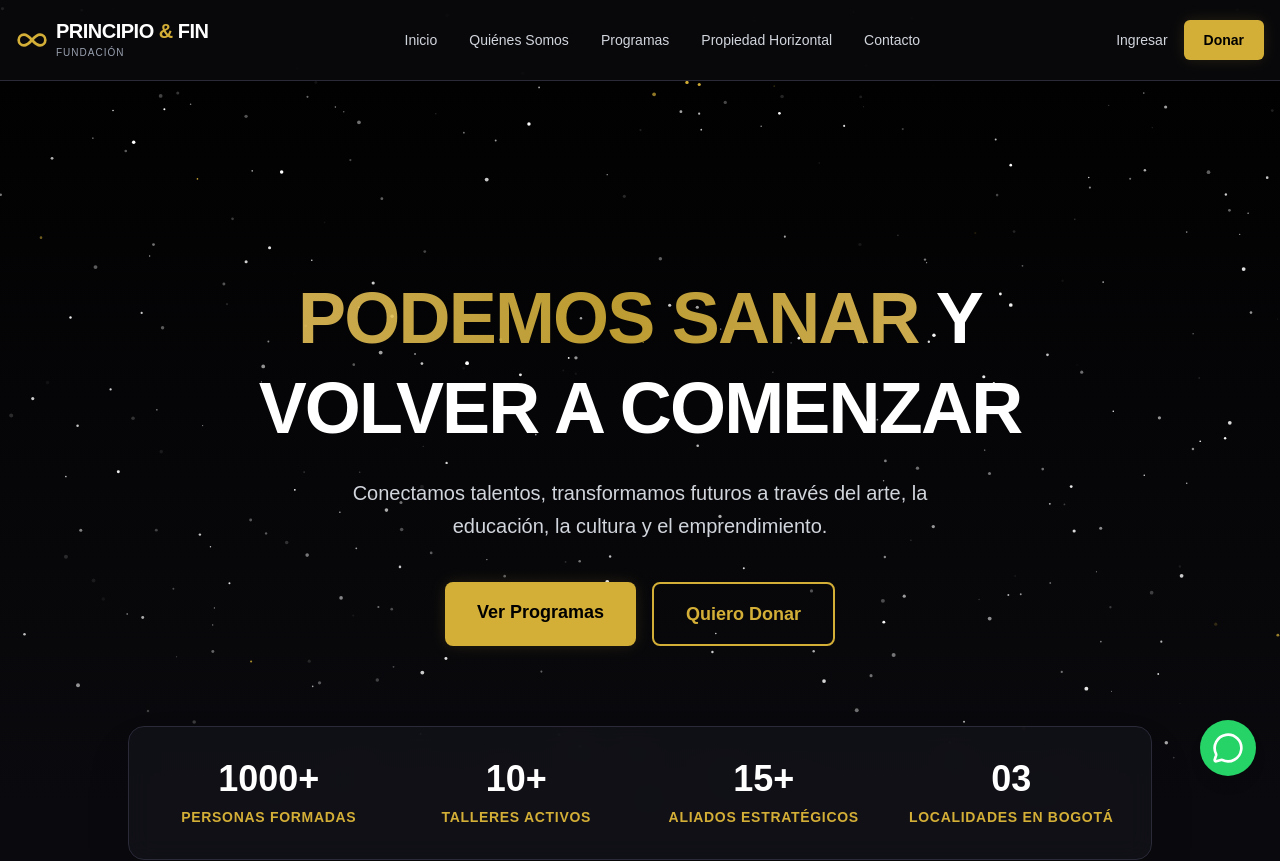
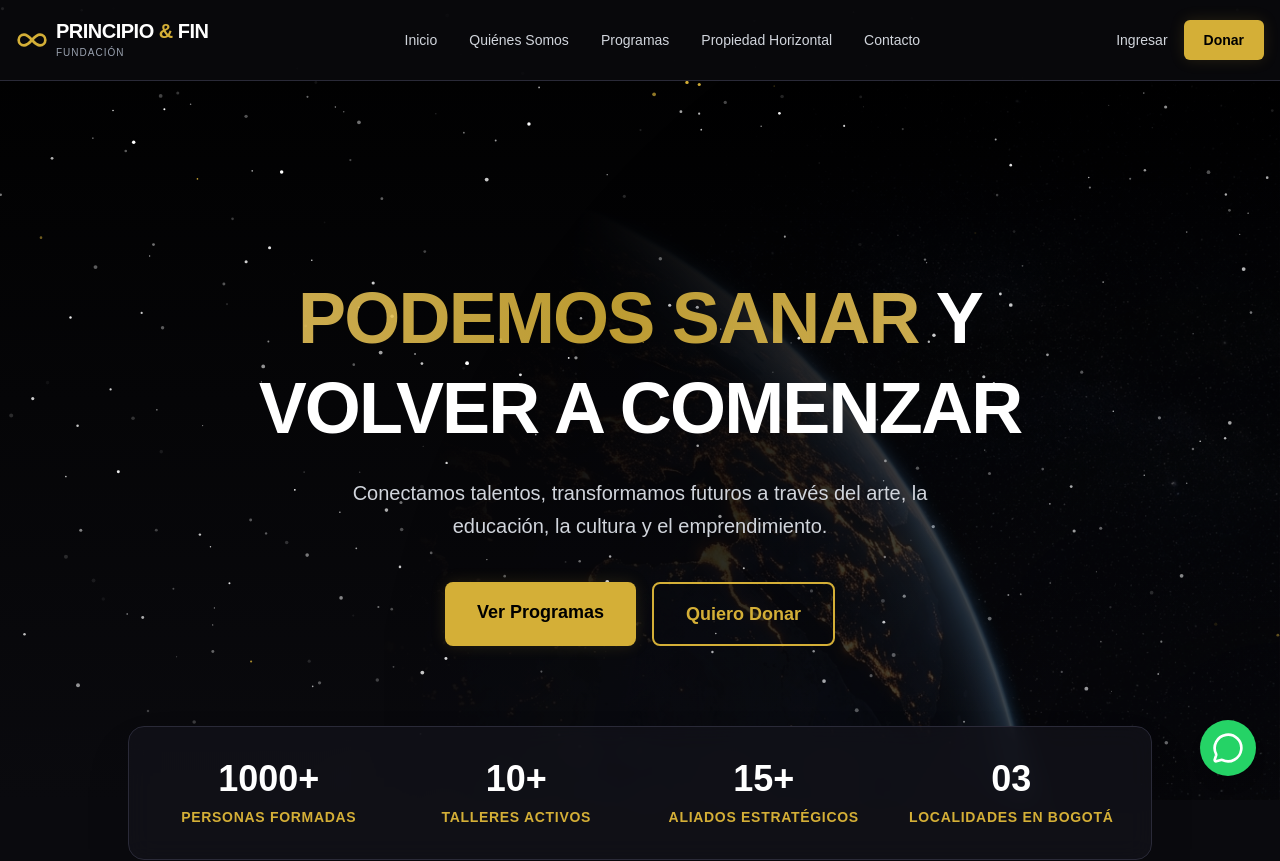
Before and after one commit to Nicolas8624/FundacionPrincipioFin-frontend, a Next.js app: page / in a window 1280 px wide. Shown: the top 861 px of the page. Built offline with nearby package versions, Linux system fonts and the light colour scheme.

Commit message:
feat(ui): agregar elemento decorativo de la tierra nocturna con luces doradas en el fondo

```diff
--- a/src/app/(public)/layout.tsx
+++ b/src/app/(public)/layout.tsx
@@ -2,6 +2,7 @@ import { Header } from "@/components/layout/Header";
 import { Footer } from "@/components/layout/Footer";
 import { WhatsAppButton } from "@/components/layout/WhatsAppButton";
 import { StarfieldBackground } from "@/components/ui/StarfieldBackground";
+import { EarthBackground } from "@/components/ui/EarthBackground";
 
 export default function PublicLayout({
   children,
@@ -11,6 +12,7 @@ export default function PublicLayout({
   return (
     <div className="relative min-h-screen flex flex-col">
       <StarfieldBackground />
+      <EarthBackground />
       <Header />
       <main className="flex-1">
         {children}
--- /dev/null
+++ b/src/components/ui/EarthBackground.tsx
@@ -0,0 +1,24 @@
+import Image from "next/image";
+
+export function EarthBackground() {
+  return (
+    <div className="fixed bottom-0 right-0 w-[100vw] md:w-[70vw] h-[60vh] md:h-[90vh] pointer-events-none -z-[5] opacity-40">
+      <div
+        className="absolute inset-0"
+        style={{
+          maskImage: 'radial-gradient(circle at bottom right, black 10%, transparent 80%)',
+          WebkitMaskImage: 'radial-gradient(circle at bottom right, black 10%, transparent 80%)'
+        }}
+      >
+        <Image
+          src="/images/earth-night.jpg"
+          alt="Earth night view"
+          fill
+          className="object-cover object-right-bottom mix-blend-screen"
+          priority
+          quality={90}
+        />
+      </div>
+    </div>
+  );
+}
```
Also changed, not shown: public/images/earth-night.jpg (added).
